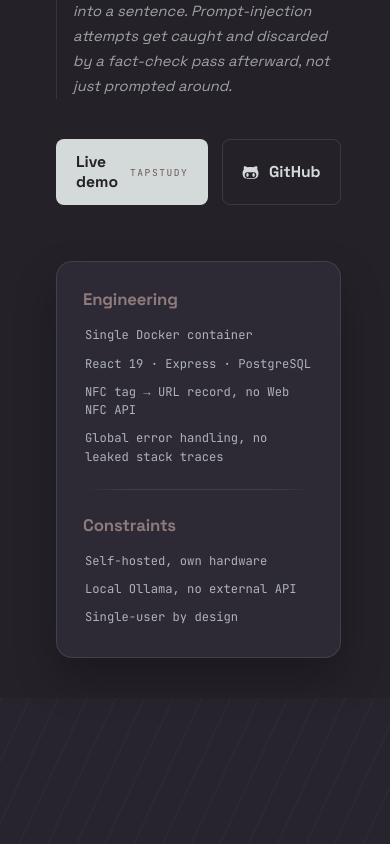
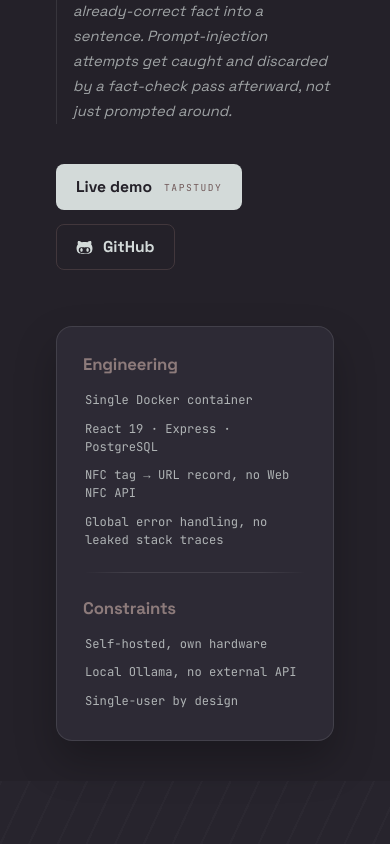
Before and after one commit to c-panagopoulos/Personal-Website, a React (Vite) app in the folder client/: page / in a window 390 px wide. Shown: the part 4220-5064 px from the top of the page. Built offline with nearby package versions, Linux system fonts and the light colour scheme.

Commit message:
Fix grid column min-width overflow bugs and CTA button wrap on narrow screens

```diff
--- a/client/src/components/ProjectScene.jsx
+++ b/client/src/components/ProjectScene.jsx
@@ -112,7 +112,7 @@ export default function ProjectScene({
           )}
 
           {ctaHref && (
-            <div style={{ marginTop: 40, display: "flex", gap: 14 }}>
+            <div style={{ marginTop: 40, display: "flex", flexWrap: "wrap", gap: 14 }}>
               <a
                 className="btn"
                 href={ctaHref}
--- a/client/src/styles/global.css
+++ b/client/src/styles/global.css
@@ -1360,17 +1360,22 @@ button {
 
 .scene__grid {
   display: grid;
-  grid-template-columns: 1fr 400px;
+  /* minmax(0, 1fr), not bare 1fr — bare 1fr's minimum is auto, which floors
+     the track at its content's min-content width instead of letting it
+     shrink to fit, so the column (and the padding after it) got pushed past
+     the container on narrow screens. Same bug as .assistant-section__body
+     had, just not yet caught here. */
+  grid-template-columns: minmax(0, 1fr) 400px;
   gap: 56px;
   padding: 40px 56px 0;
   align-items: stretch;
 }
 .scene__grid--single {
-  grid-template-columns: 1fr;
+  grid-template-columns: minmax(0, 1fr);
 }
 @media (max-width: 900px) {
   .scene__grid {
-    grid-template-columns: 1fr;
+    grid-template-columns: minmax(0, 1fr);
   }
 }
 .scene__kicker {
@@ -1596,14 +1601,14 @@ button {
 /* --- Homelab / statement sections --- */
 .section-lead {
   display: grid;
-  grid-template-columns: 1fr 400px;
+  grid-template-columns: minmax(0, 1fr) 400px;
   align-items: start;
   gap: 56px;
   padding: 96px 56px;
 }
 @media (max-width: 900px) {
   .section-lead {
-    grid-template-columns: 1fr;
+    grid-template-columns: minmax(0, 1fr);
   }
 }
 .section-lead__inner {
@@ -1678,7 +1683,7 @@ button {
 .assistant-section__body {
   flex: 1;
   display: grid;
-  grid-template-columns: 280px 1fr;
+  grid-template-columns: 280px minmax(0, 1fr);
   min-height: 0;
 }
 @media (max-width: 900px) {
@@ -2101,7 +2106,7 @@ button {
 }
 @media (max-width: 720px) {
   .contact-grid {
-    grid-template-columns: 1fr;
+    grid-template-columns: minmax(0, 1fr);
   }
 }
 .contact-link {
```
